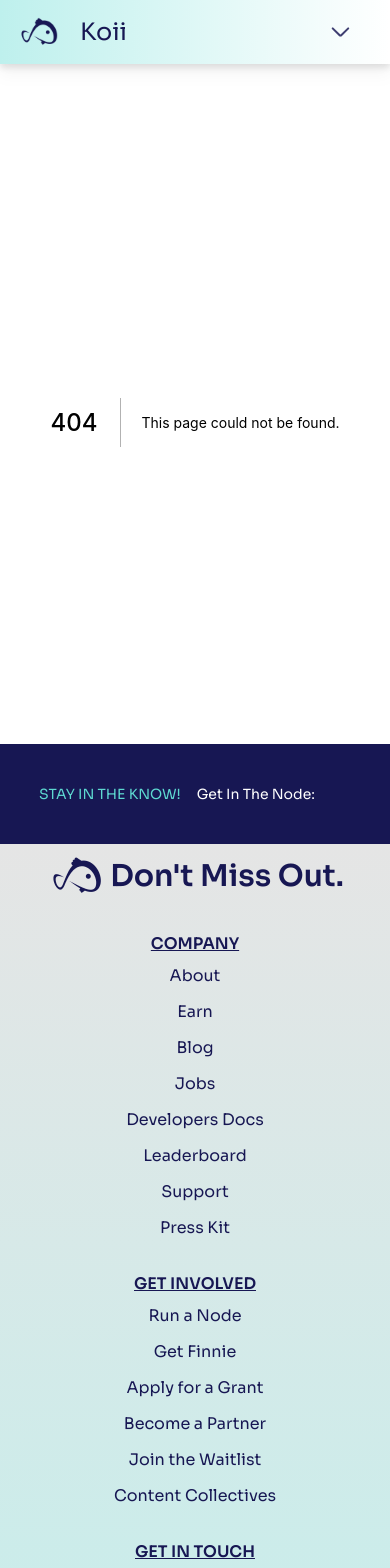
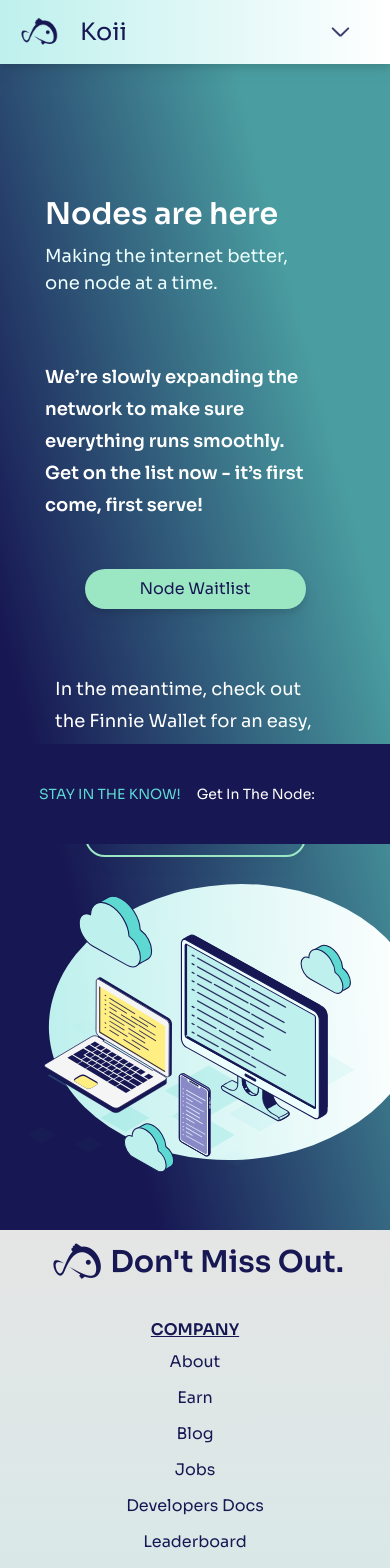
Before and after one commit to koii-network/homepage, a Next.js app: page /node in a window 390 px wide. Before the commit this address had no page. Shown: the top 1568 px of the page. Built offline with nearby package versions, Linux system fonts and the light colour scheme.

Commit message:
Fix UI responsive

```diff
--- a/components/about/how.tsx
+++ b/components/about/how.tsx
@@ -44,7 +44,6 @@ export const Howitwork = () => {
                   width="221px"
                   height="53px"
                   asLink
-                  target="_blank"
                   href={HubspotFormLinks.NODE_PREREGISTER}
                   className="px-6 py-3 w-[190px] bg-koiiblue text-white text-normal rounded-[32px] drop-shadow-lg"
                   label="Run a Node"
--- a/components/earn/steps/index.tsx
+++ b/components/earn/steps/index.tsx
@@ -453,8 +453,7 @@ export const Steps = () => {
             width="197px"
             height="53px"
             asLink
-            target="_blank"
-            href="https://share.hsforms.com/1kLtk8rfURZ-HY2xnKRTfCgc20dg"
+            href="/node"
             className=" my-[2rem] px-6 py-3 w-[221px] bg-koiiblue text-white text-normal rounded-[32px] drop-shadow-lg"
             label="Run a Node"
           />
--- a/components/iceberg/iceberg.tsx
+++ b/components/iceberg/iceberg.tsx
@@ -25,7 +25,7 @@ export const Iceberg = () => {
             objectFit="cover"
           />
         </div>
-        <div className="flex justify-end mt-[-9rem] pb-[6rem] pr-[2rem] md:pb-0 md:mt-[-12rem] md:pr-[12rem]">
+        <div className="flex justify-end mt-[-9rem] pb-[6rem] pr-[2rem] md:pb-0 md:mt-[1rem] lg:mt-[-12rem] md:pr-[12rem]">
           <div className="text-lightmint w-[300px] md:w-[560px] text-xl text-right z-10">
             We collected all the benefits of blockchain & decentralized storage
             to make web3 easy for everyone.
--- a/components/navbar/navbar-menu.tsx
+++ b/components/navbar/navbar-menu.tsx
@@ -4,7 +4,7 @@ import { HubspotFormLinks } from "config/links-config";
 export const NavbarMenu = () => {
   return (
     <menu className="z-0 w-full h-full md:block md:w-auto">
-      <nav className="flex flex-col items-end h-full gap-4 mb-4 md:flex-row md:items-center md:space-x-8 md:mb-0 ">
+      <nav className="flex flex-col items-end h-full mb-4 md:flex-row md:items-center md:space-x-8 md:mb-0 px-[1rem]">
         <NavbarItem label={"About"} url={"/about"} />
         <NavbarItem label={"Earn"} url={"/earn"} />
         <NavbarItem
--- /dev/null
+++ b/components/node/hero/index.tsx
@@ -0,0 +1,66 @@
+import { useMediaQuery } from "@/components/hooks";
+import Image from "next/image";
+import React from "react";
+import { Button } from "@/components/ui/Button";
+
+export const Nodehero = () => {
+  const isBreakpoint = useMediaQuery(728);
+  return (
+    <div
+      className={`heroNode h-[1230px] lg:h-[900px] pt-[4rem] lg:pt-[70px]`}
+      id="myID"
+    >
+      <div className="container ">
+        <div className="flex flex-col pt-[8rem] lg:pt-[4rem] lg:pl-[5rem] items-center md:items-start">
+          <div className="Node-title text-[#ECFFFE] text-white font-semibold md:font-blod text-[30px] md:text-[44px] lg:text-[56px] w-[300px] lg:w-[587px]">
+            Nodes are here
+          </div>
+          <div className="Node-subtitle text-[#ECFFFE] font-normal text-[18px] md:text-[20px] lg:text-[32px] md:w-[400px] lg:w-[455px] w-[300px] pt-[6px]">
+            Making the internet better, <br />
+            one node at a time.
+          </div>
+          <div className="Node-subtitle font-semibold text-[#ECFFFE] text-white text-[18px] md:text-[20px] lg:text-[20px] md:w-[400px] lg:w-[600px] w-[300px] pt-[4rem] leading-[32px]">
+            We’re slowly expanding the network to make sure everything runs
+            smoothly. <br />
+            Get on the list now - it’s first come, first serve!
+          </div>
+          <div className="w-fit">
+            <Button
+              width="221px"
+              height="40px"
+              asLink
+              target="_blank"
+              href="https://share.hsforms.com/1kLtk8rfURZ-HY2xnKRTfCgc20dg"
+              className="px-6 py-3 w-[190px] bg-[#9BE7C4] text-koiiblue text-normal rounded-[32px] drop-shadow-lg mt-[3rem]"
+              label="Node Waitlist"
+            />
+          </div>
+          <div className="Node-subtitle text-[#ECFFFE] text-white text-[18px] md:text-[20px] lg:text-[20px] md:w-[400px] lg:w-[600px] w-[280px] pt-[4rem] leading-[32px]">
+            In the meantime, check out the Finnie Wallet for an easy,
+            multi-chain wallet experience.
+          </div>
+          <div className="w-fit">
+            <Button
+              width="221px"
+              height="40px"
+              asLink
+              target="_blank"
+              href="https://chrome.google.com/webstore/detail/finnie/cjmkndjhnagcfbpiemnkdpomccnjblmj"
+              className="border-2 border-[#9BE7C4] px-6 py-3 w-[190px] bg-transparent text-koiiblue text-normal text-white rounded-[32px] drop-shadow-lg mt-[3rem]"
+              label="Get Finnie"
+            />
+          </div>
+        </div>
+        {isBreakpoint ? (
+          <div className="absolute z-20 w-[400px] h-[300px] right-0 translate-y-4">
+            <Image src="/images/node/hero_mobile.svg" layout="fill" />
+          </div>
+        ) : (
+          <div className="absolute z-20 md:w-[469px] md:h-[421px] lg:w-[869px] lg:h-[721px] md:right-0 md:top-0">
+            <Image src="/images/node/hero.svg" layout="fill" />
+          </div>
+        )}
+      </div>
+    </div>
+  );
+};
--- a/config/links-config.ts
+++ b/config/links-config.ts
@@ -23,7 +23,7 @@ export const companyLinks = [
 ];
 
 export const getInvolvedLinks = [
-  { label: "Run a Node", url: HubspotFormLinks.NODE_PREREGISTER },
+  { label: "Run a Node", url: "/node" },
   { label: "Get Finnie", url: "https://koii.me/finnie" },
   { label: "Apply for a Grant", url: HubspotFormLinks.GRANT },
   { label: "Become a Partner", url: HubspotFormLinks.PARTNERSHIP },
--- /dev/null
+++ b/pages/node.tsx
@@ -0,0 +1,13 @@
+import type { NextPage } from "next";
+import { Nodehero } from "@/components/node/hero";
+import styles from "/styles/node.module.scss";
+
+const Home: NextPage = () => {
+  return (
+    <div className={styles.background}>
+      <Nodehero />
+    </div>
+  );
+};
+
+export default Home;
--- /dev/null
+++ b/styles/node.module.scss
@@ -0,0 +1,4 @@
+.background {
+    background: linear-gradient(75.18deg, #171753 22.13%, #4A9EA1 76.12%);
+    color: #171753;
+  }
```
Also changed, not shown: public/images/node/hero.svg (added), public/images/node/hero_mobile.svg (added).
